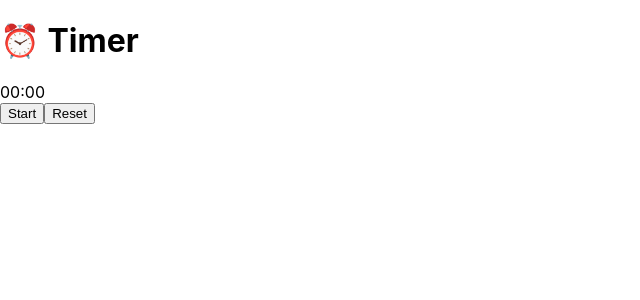
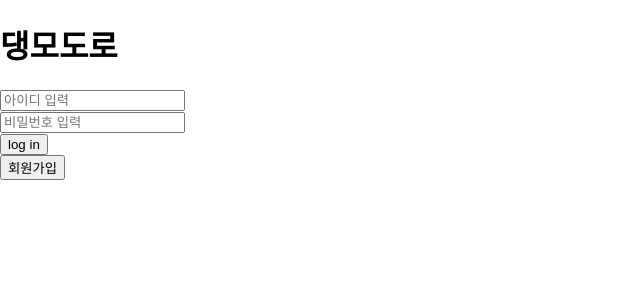
Before and after one commit to hae-min/oss-teamproject, a React (Create React App) app: page /login in a window 1280 px wide. Shown: the top 300 px of the page, without its empty margins (0-640 px from the left). Built offline with nearby package versions, Linux system fonts and the light colour scheme.

Commit message:
origin 수정

```diff
--- a/src/App.js
+++ b/src/App.js
@@ -8,9 +8,9 @@ function App() {
   return (
     <Router>
       <Routes>
-        <Route path="/" element={<Login />} />
-        <Route path="/profile" element={<Profile />} />
-        <Route path="/login" element={<Home />} />
+        <Route path="/" element={<Profile />} />
+        <Route path="/profile" element={<Home />} />
+        <Route path="/login" element={<Login />} />
         <Route path="/join" element={<Join />} />
       </Routes>
     </Router>
--- a/src/Login.js
+++ b/src/Login.js
@@ -2,7 +2,16 @@ function Login(){
     return(
         <div>
             <h1>댕모도로</h1>
-
+            <form>
+                <div className="login_info">
+                    <input type="text" name="id" className="id" placeholder="아이디 입력"></input>
+                </div>
+                <div className="login_info">
+                    <input type="text" name="password" className="password" placeholder="비밀번호 입력"></input>
+                </div>
+                <button type="submit" className="login_button">log in</button>
+            </form>
+            <button type="submit" className="join_button">회원가입</button>
         </div>
     );
 }
--- a/src/Profile.js
+++ b/src/Profile.js
@@ -4,7 +4,7 @@ function Profile() {
       <h1 className="title">댕모도로</h1>
       <div>내 정보</div>
       <form>
-        <div>
+        <div className="search">
           <input type="text" name="nickname" placeholder="사용자 nickname입력"></input>
           <button type="submit">검색</button>
         </div>
```
